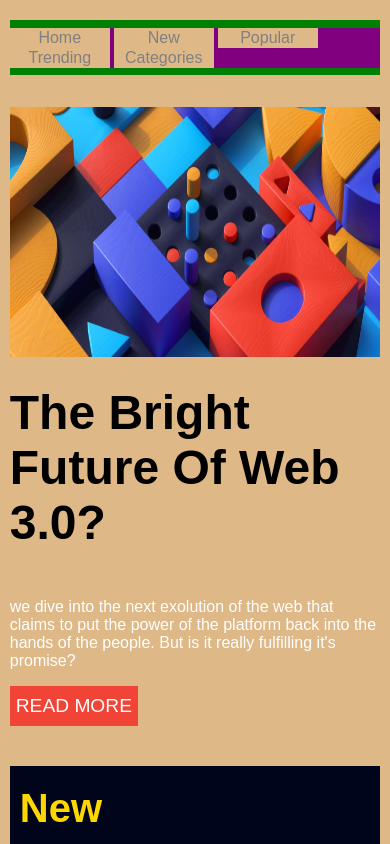
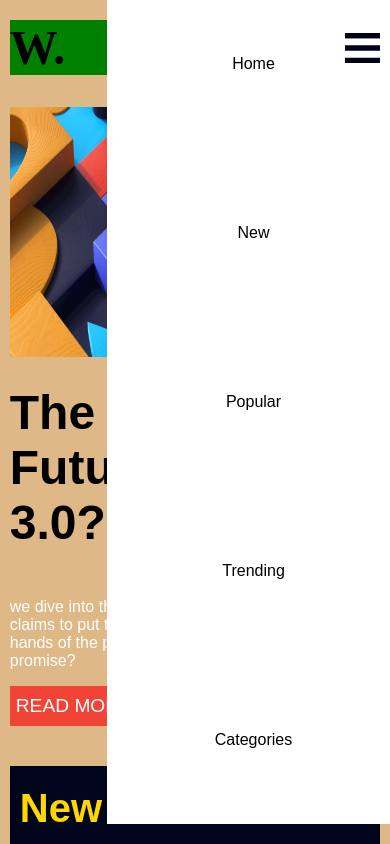
Before and after one commit to RashJrEdmund/News-homepage, a plain HTML site: page index.html in a window 390 px wide. Shown: the top 844 px of the page. Drawn offline with Linux system fonts and the light colour scheme.

Commit message:
trying to make the sidebar active

```diff
--- a/assets/styles/style.css
+++ b/assets/styles/style.css
@@ -10,15 +10,36 @@ nav {
 	max-width: 1224px;
 	margin: 20px auto;
 	display: flex;
+	flex-wrap: nowrap;
 	justify-content: space-between;
 	align-items: center;
 	position: relative;
 }
 
-nav > div {
-	position: absolute;
+nav .img-div {
+  background-color: brown;
+  display: flex;
+  flex-wrap: nowrap;
+  justify-content: space-between;
+  width: 70%;
+  align-items: center;
+}
+
+nav .varying-menu-text {
+	/* position: absolute; */
+  display: flex;
+  justify-content: space-between;
 	right: 0;
+  width: 100%;
 	background-color: purple;
+}
+
+nav img {
+  position: absolute;
+  opacity: 0;
+  right: 0;
+  height: 30px;
+  width: 35px;
 }
 
 nav header {
@@ -211,9 +232,32 @@ hr {
 }
 
 @media only screen and (max-width: 500px){
+  nav .varying-menu-text {
+    position: fixed;
+    display: flex;
+    flex-direction: column;
+    height: 100vh;
+    min-height: fit-content;
+    padding-left: 10px;
+    right: 0;
+    top: -20px;
+    width: 70%;
+    background-color: #fff;
+    color: #000;
+  }
+
+  .varying-menu-text button {
+    background-color: #fff;
+    color: #000;
+  }
+
+  nav img {
+    opacity: 1;
+  }
+
 	.whole-foot {
 		grid-template-columns: repeat(6, 1fr);
-		overflow: scroll;
+		overflow-x: scroll;
 	}
 
 	.whole-foot .foot-divs {
--- a/index.html
+++ b/index.html
@@ -13,12 +13,15 @@
         <!-- <div class="varying-menu-icon">
             <img src="assets/images/icon-menu.svg" alt="icons icon-menu">
         </div> -->
+        <div class="img-div">
             <div class="varying-menu-text">
                 <button>Home</button>
                 <button>New</button>
                 <button>Popular</button>
                 <button>Trending</button>
                 <button>Categories</button>
+            </div>
+            <img src="assets/images/icon-menu.svg" alt="menu icon">
         </div>
     </nav>
     <div class="whole">
```
Lines whose indentation alone changed are shown as unchanged.
